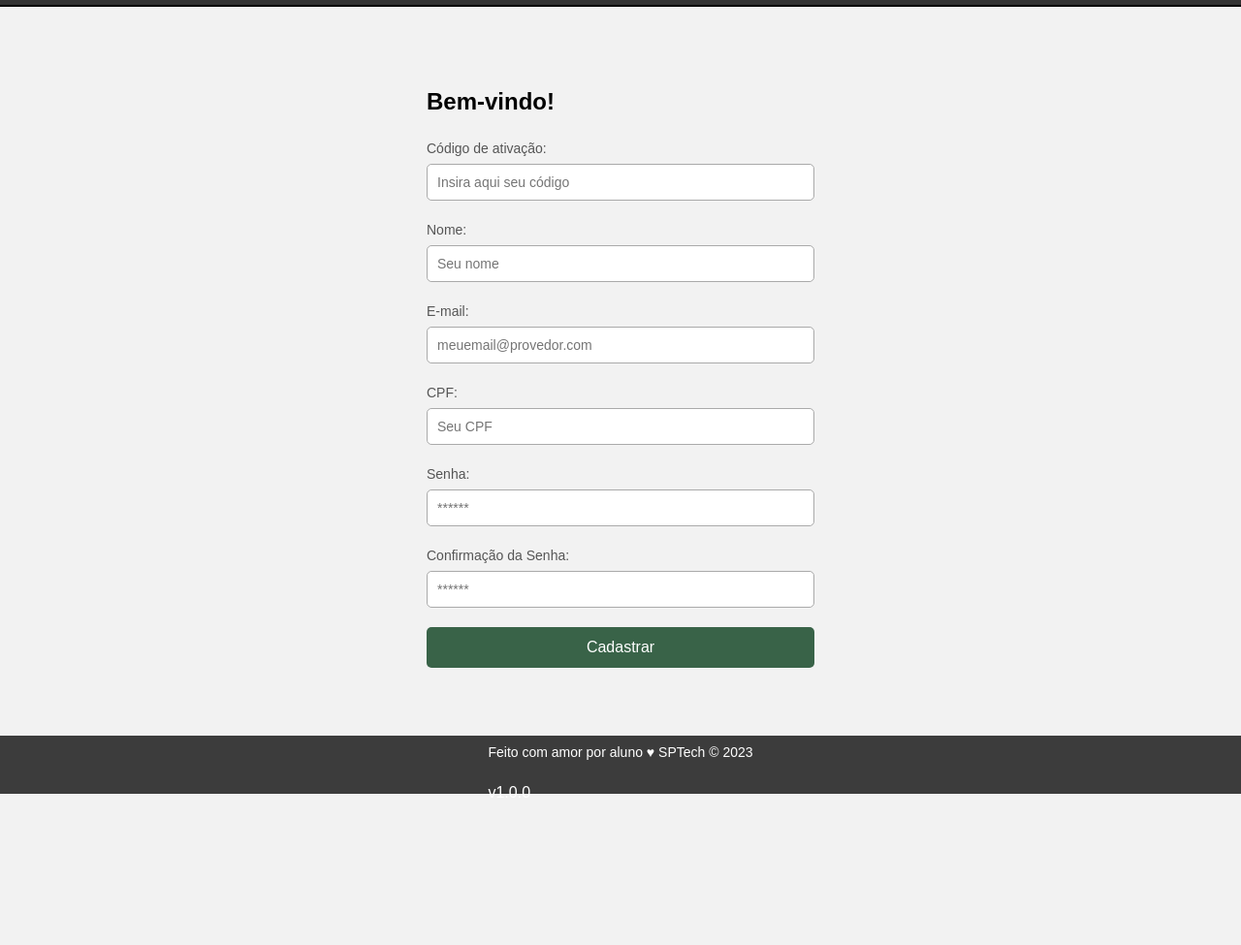
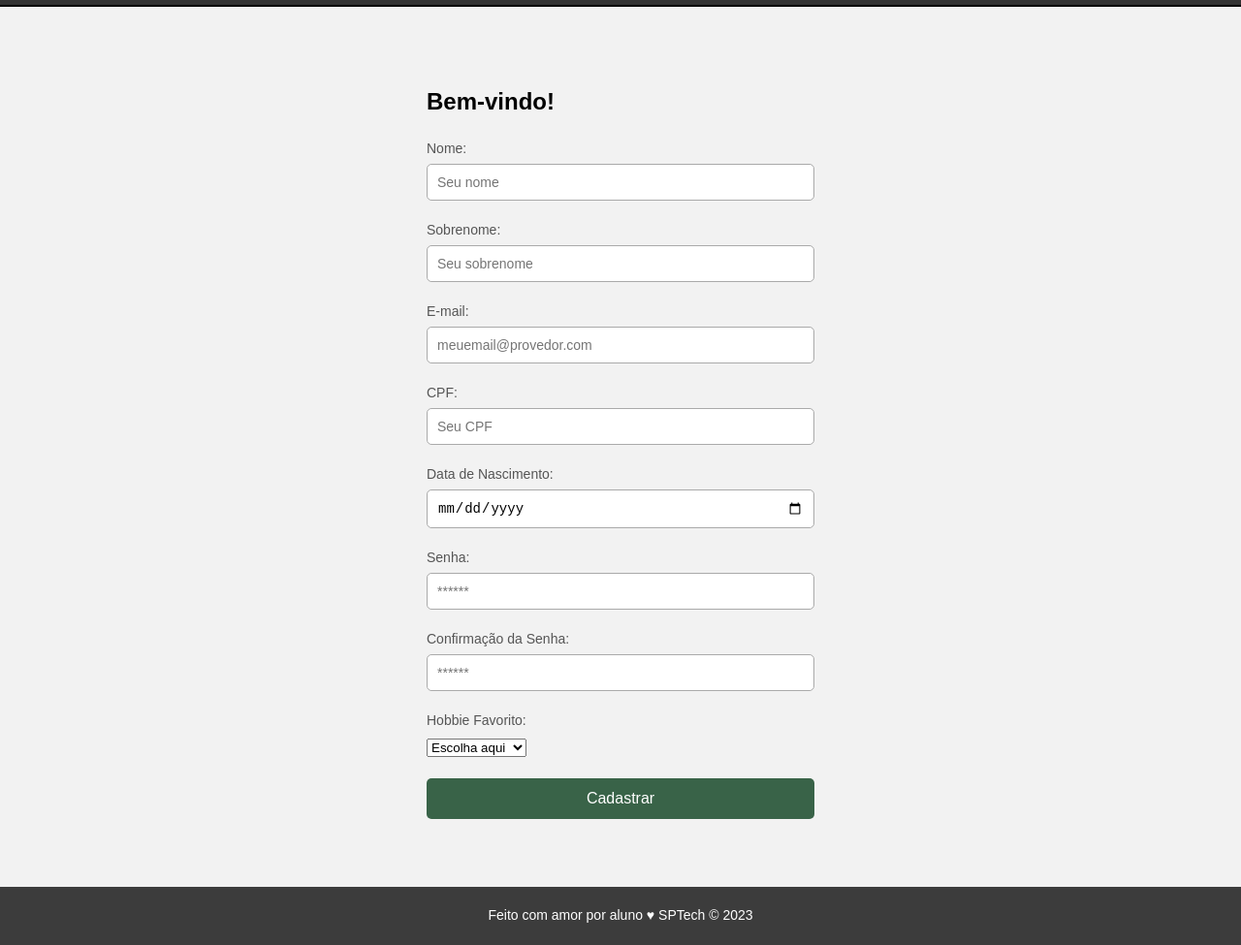
Before and after one commit to brunoPrados/Projeto-Individual, a website: page Site/public/cadastro.html in a window 1280 px wide. Shown: the part 75-1050 px from the top of the page at 97% size. Before the commit the page ends 905 px from the top, so only its background shows below. Drawn offline with Linux system fonts and the light colour scheme; no server answers.

Commit message:
Adicionando Cadastro

```diff
--- a/Site/public/cadastro.html
+++ b/Site/public/cadastro.html
@@ -57,12 +57,12 @@
                          Assim que inserir vá para o script abaixo.
                      -->
           <div class="campo">
-            <span>Código de ativação:</span>
-            <input id="codigo_input" type="text" placeholder="Insira aqui seu código" />
+            <span>Nome:</span>
+            <input id="nome_input" type="text" placeholder="Seu nome" />
           </div>
           <div class="campo">
-            <span>Nome:</span>
-            <input id="nome_input" type="text" placeholder="Seu nome" />
+            <span>Sobrenome:</span>
+            <input id="sobrenome_input" type="text" placeholder="Seu sobrenome" />
           </div>
           <div class="campo">
             <span>E-mail:</span>
@@ -73,12 +73,33 @@
             <input id="cpf_input" type="text" placeholder="Seu CPF" />
           </div>
           <div class="campo">
+            <span>Data de Nascimento:</span>
+            <input id="data_input" type="date"/>
+          </div>
+          <div class="campo">
             <span>Senha:</span>
             <input id="senha_input" type="password" placeholder="******" />
           </div>
           <div class="campo">
             <span>Confirmação da Senha:</span>
             <input id="confirmacao_senha_input" type="password" placeholder="******" />
+          </div>
+          <div class="campo">
+            <span>Hobbie Favorito:</span>
+            <select id="hobbie_input">
+              <option value="#">Escolha aqui</option>
+              <option value="beach">Beach Tennis</option>
+              <option value="cubo">Cubo Mágico</option>
+              <option value="malabarismo">Malabarismo</option>
+              <option value="xadrez">Xadrez</option>
+              <option value="musculacao">Musculação</option>
+              <option value="serie">Séries/Filmes</option>
+              <option value="boxe">Boxe</option>
+              <option value="magica">Mágica</option>
+              <option value="skate">Skate</option>
+              <option value="escalada">Escalada</option>
+              <option value="outro">Outro</option>
+            </select>
           </div>
           <button class="botao" onclick="cadastrar()">Cadastrar</button>
         </div>
@@ -95,7 +116,6 @@
   <div class="footer">
     <div class="container">
       <h4>Feito com amor por aluno &hearts; SPTech &copy; 2023</h4>
-      <span class="version">v1.0.0</span>
     </div>
   </div>
   <!--footer fim-->
@@ -114,12 +134,13 @@
     //Recupere o valor da nova input pelo nome do id
     // Agora vá para o método fetch logo abaixo
     var nomeVar = nome_input.value;
+    var sobrenomeVar = sobrenome_value.value;
     var emailVar = email_input.value;
     var cpfVar = cpf_input.value;
+    var dataVar = data_input.value;
     var senhaVar = senha_input.value;
     var confirmacaoSenhaVar = confirmacao_senha_input.value;
-    var codigoVar = codigo_input.value;
-    var idEmpresaVincular
+    var hobbieVar = hobbie_input.value;
 
     // Verificando se há algum campo em branco
     if (
```
